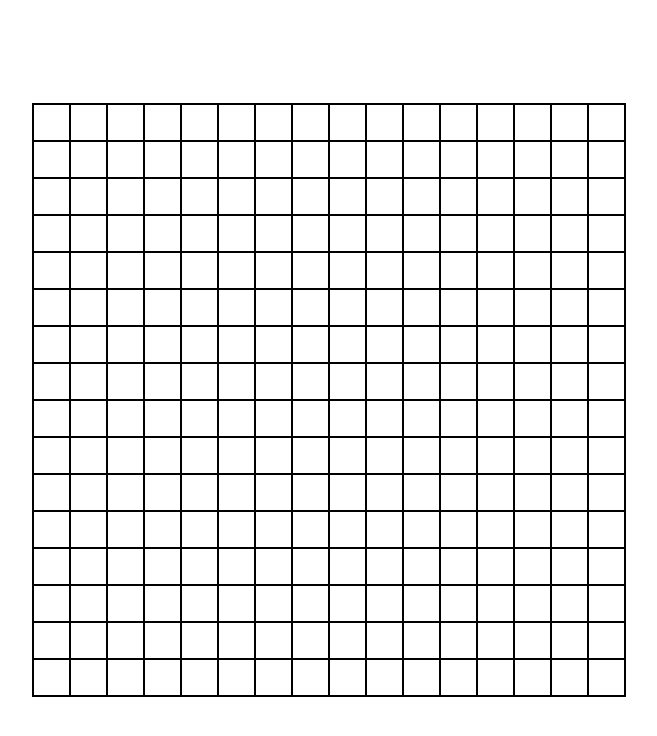
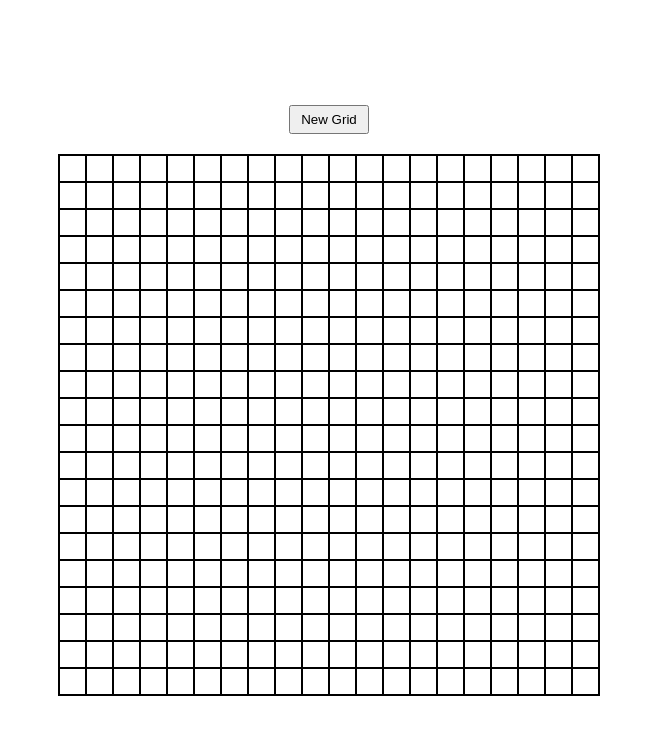
Before and after one commit to keyfeula/etch-a-sketch, a plain HTML site: page index.html in a window 1280 px wide. Shown: the whole page, without its empty margins (311-968 px from the left). Drawn offline with Linux system fonts and the light colour scheme.

Commit message:
Refactor code related to grid creation
Need to dynamically create grid rather than hard code the grid squares' sizes, so made createGrid and
createRow functions which make flex rows and then create a flex grid from the rows

```diff
--- a/index.html
+++ b/index.html
@@ -8,6 +8,7 @@
     </head>
 
     <body>
+        <button class="new-grid-btn">New Grid</button>
         <div class="grid-container"></div>
     </body>
 </html>
--- a/script.js
+++ b/script.js
@@ -1,12 +1,21 @@
 const gridContainer = document.querySelector(".grid-container");
 const gridSquares = [];
 
-//Need 16x16 grid, which is 256 total grid squares
-for (let i = 0; i < 256; i++) {
-    let gridSquare = document.createElement("div");
-    gridSquare.classList.add("grid-square");
-    gridSquares.push(gridSquare);
-    gridContainer.appendChild(gridSquare);
+function createGrid(sideLength) {
+    for (let i = 0; i < sideLength; i++) {
+        gridContainer.appendChild(createRow(sideLength));
+    }
+}
+
+function createRow(rowLength) {
+    let gridRow = document.createElement("div");
+    gridRow.classList.add("grid-row");
+    for (let i = 0; i < rowLength; i++) {
+        let gridSquare = document.createElement("div");
+        gridSquare.classList.add("grid-square");
+        gridRow.appendChild(gridSquare);
+    }
+    return gridRow;
 }
 
 function mouseoverHandler(event) {
@@ -17,3 +26,5 @@ function mouseoverHandler(event) {
 }
 
 gridContainer.addEventListener("mouseover", mouseoverHandler);
+
+createGrid(20);
--- a/style.css
+++ b/style.css
@@ -9,27 +9,39 @@ body {
     display: flex;
     justify-content: center;
     align-items: center;
+    flex-direction: column;
 }
 
 .grid-container {
-    width: 592px;
-    height: 592px;
+    width: 540px;
+    height: 540px;
     padding: 0px;
+    margin-top: 20px;
     display: flex;
     flex-shrink: 1;
     flex-wrap: wrap;
     border: 1px solid black;
+    flex-direction: column;
+}
+
+.grid-row {
+    display: flex;
+    flex: 1 1 0;
+    width: 100%;
 }
 
 .grid-square {
-    height: 35px;
-    width: 35px;
+    width: 20px;
     border: 1px solid black;
     margin: 0px;
     padding: 0px;
-    flex-shrink: 1;
+    flex: 1 1 0;
 }
 
 .mouseover-square {
     background-color: black;
 }
+
+.new-grid-btn {
+    padding: 5px 10px;
+}
```
